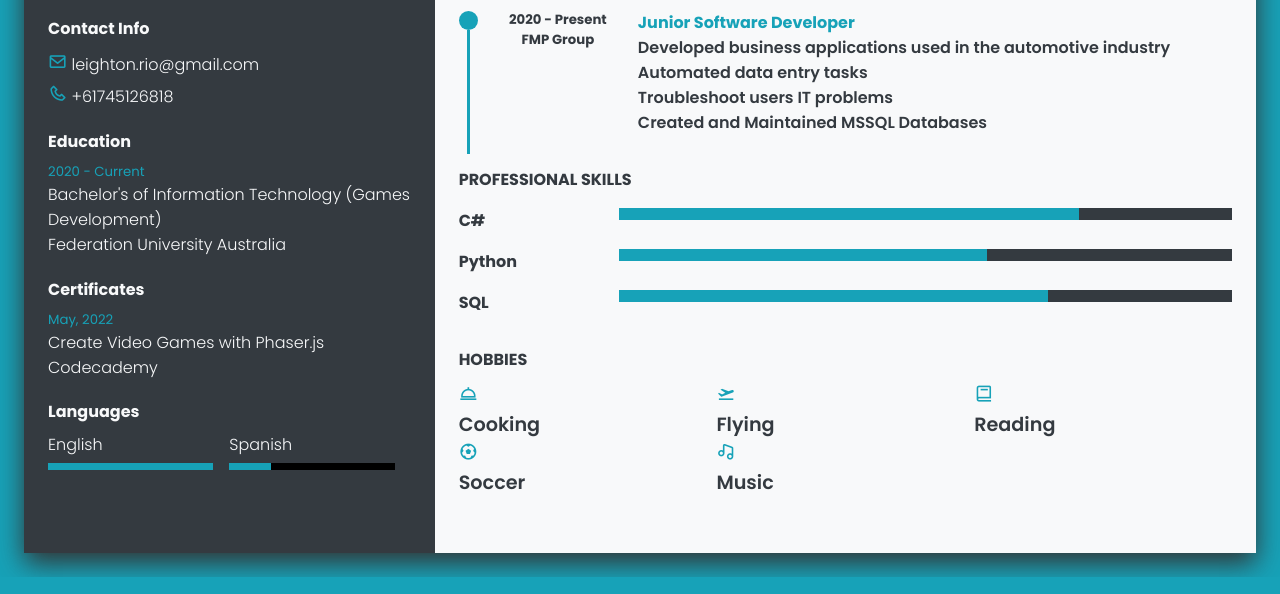
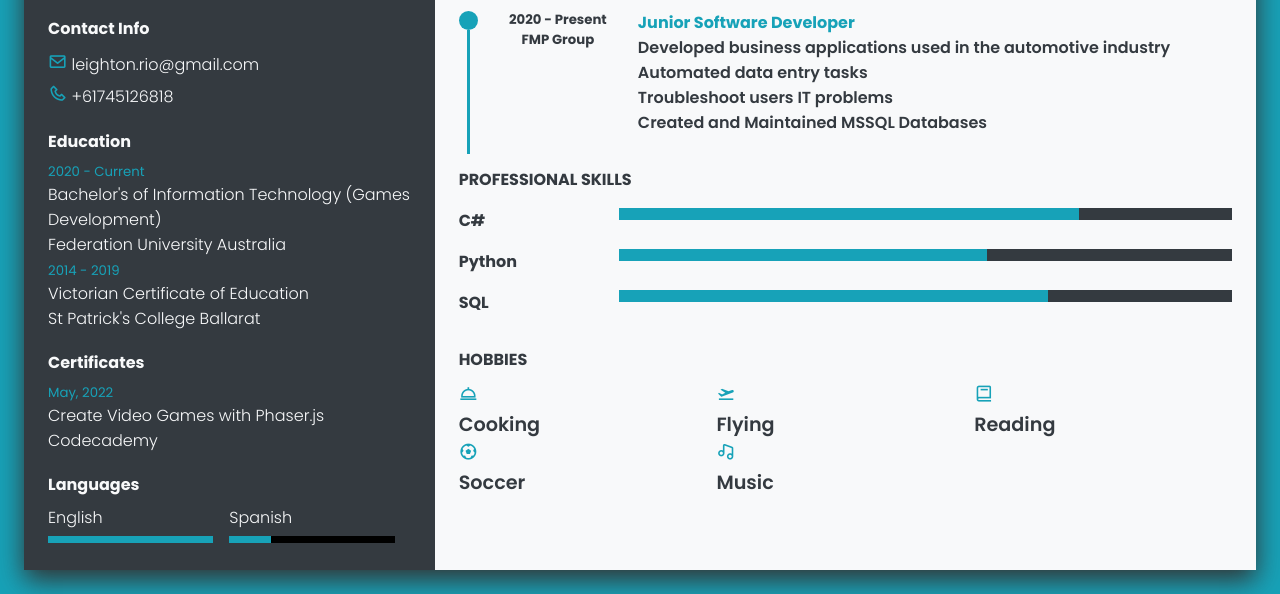
Before and after one commit to llauton123/llauton123.github.io, a plain HTML site: page index.html in a window 1280 px wide. Shown: the part 325-919 px from the top of the page. Drawn offline with nearby package versions, Linux system fonts and the light colour scheme.

Commit message:
Update index.html
Added high school education

```diff
--- a/index.html
+++ b/index.html
@@ -63,6 +63,13 @@
                         <h5 class="dates">2020 - Current</h4>
                         <h4 class="text">Bachelor's of Information Technology (Games Development)</h5>
                         <h4 class="text">Federation University Australia</h5>
+                    </li>
+                </ul>
+                <ul>
+                    <li>
+                        <h5 class="dates">2014 - 2019</h4>
+                        <h4 class="text">Victorian Certificate of Education</h5>
+                        <h4 class="text">St Patrick's College Ballarat</h5>
                     </li>
                 </ul>
             </div>
```
